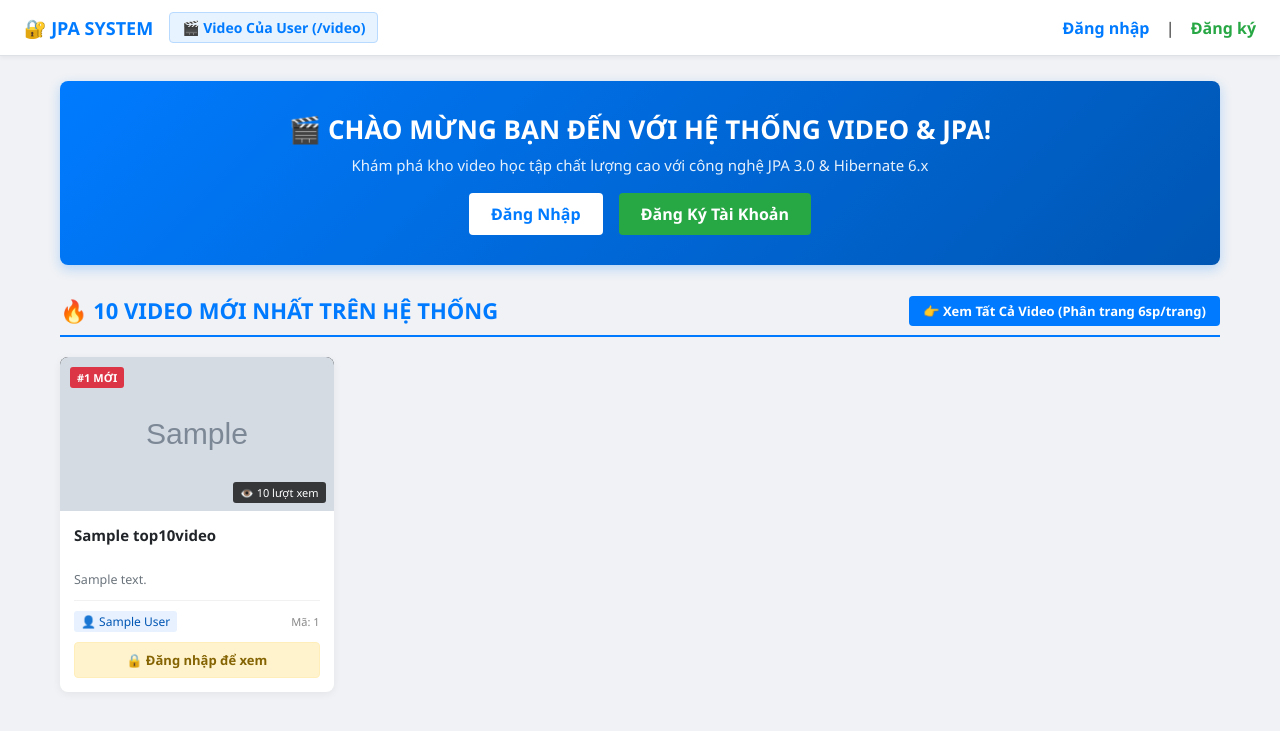
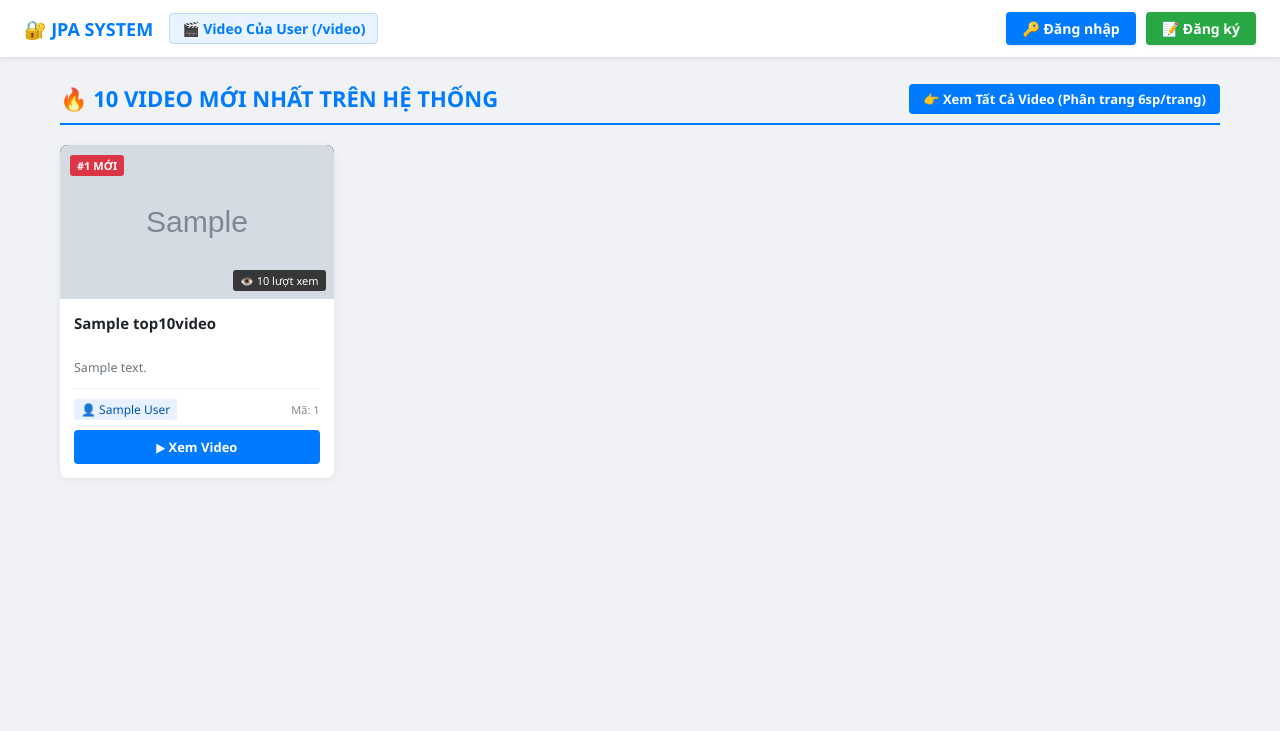
Before and after one commit to MTien1105/BaiTapWeb, a Java web app: page /views/home.jsp in a window 1280 px wide. Shown: the top 731 px of the page. Run offline with Tomcat 11, a stand-in JSP engine, Linux system fonts and the light colour scheme; the template is opened without the code that fills it: most values are stand-ins (such as "Sample title", 1, 10 or a date in 2020); grey boxes marked "Sample" are stand-in pictures.

Commit message:
feat: Display public videos on homepage without login gate and place login/register in top-right

```diff
--- a/src/main/webapp/index.jsp
+++ b/src/main/webapp/index.jsp
@@ -1,5 +1,5 @@
 <%@ page language="java" contentType="text/html; charset=UTF-8" pageEncoding="UTF-8"%>
 <%
-    // Tự động chuyển hướng vào /waiting (nếu đã login hoặc có cookie sẽ tự vào home, chưa thì vào login)
-    response.sendRedirect(request.getContextPath() + "/waiting");
+    // Chuyển hướng thẳng vào trang chủ hiển thị video ở ngoài màn hình
+    response.sendRedirect(request.getContextPath() + "/home");
 %>
--- a/src/main/webapp/views/home.jsp
+++ b/src/main/webapp/views/home.jsp
@@ -59,8 +59,7 @@
 
     <div class="main-container">
         <!-- Khu vực thông tin người dùng nếu đã đăng nhập -->
-        <c:choose>
-            <c:when test="${sessionScope.account != null}">
+        <c:if test="${sessionScope.account != null}">
             <div class="user-welcome-box">
                 <div class="user-welcome-info">
                     <h2>👋 Chào mừng trở lại, ${sessionScope.account.fullName}!</h2>
@@ -76,18 +75,7 @@
                     <a href="${pageContext.request.contextPath}/admin/videos" class="btn-manage-video">📺 Quản Lý Video (CRUD)</a>
                 </div>
             </div>
-            </c:when>
-            <c:otherwise>
-                <div class="guest-banner">
-                    <h2>🎬 CHÀO MỪNG BẠN ĐẾN VỚI HỆ THỐNG VIDEO & JPA!</h2>
-                    <p>Khám phá kho video học tập chất lượng cao với công nghệ JPA 3.0 & Hibernate 6.x</p>
-                    <div>
-                        <a href="${pageContext.request.contextPath}/login">Đăng Nhập</a>
-                        <a href="${pageContext.request.contextPath}/register" style="background: #28a745; color: #fff;">Đăng Ký Tài Khoản</a>
-                    </div>
-                </div>
-            </c:otherwise>
-        </c:choose>
+        </c:if>
 
         <!-- Danh sách 10 Video Mới Nhất -->
         <div class="section-header">
@@ -144,15 +132,8 @@
                                     <span style="color: #888; font-size: 11px;">Mã: ${v.videoId}</span>
                                 </div>
                                 <div style="margin-top: 10px;">
-                                    <a href="${pageContext.request.contextPath}/video/detail?id=${v.videoId}" style="display: block; text-align: center; padding: 8px 12px; border-radius: 4px; text-decoration: none; font-weight: 600; font-size: 13px; ${sessionScope.account != null ? 'background: #007bff; color: #fff;' : 'background: #fff3cd; color: #856404; border: 1px solid #ffeeba;'}">
-                                        <c:choose>
-                                            <c:when test="${sessionScope.account != null}">
-                                                ▶ Xem Video Ngay
-                                            </c:when>
-                                            <c:otherwise>
-                                                🔒 Đăng nhập để xem
-                                            </c:otherwise>
-                                        </c:choose>
+                                    <a href="${pageContext.request.contextPath}/video/detail?id=${v.videoId}" style="display: block; text-align: center; padding: 8px 12px; border-radius: 4px; text-decoration: none; font-weight: 600; font-size: 13px; background: #007bff; color: #fff;">
+                                        ▶ Xem Video
                                     </a>
                                 </div>
                             </div>
--- a/src/main/webapp/views/topbar.jsp
+++ b/src/main/webapp/views/topbar.jsp
@@ -10,19 +10,17 @@
     </div>
     <c:choose>
         <c:when test="${sessionScope.account == null}">
-            <div>
-                <a href="${pageContext.request.contextPath}/login" style="margin-right: 12px; text-decoration: none; font-weight: 600; color: #007bff;">Đăng nhập</a>
-                <span>|</span>
-                <a href="${pageContext.request.contextPath}/register" style="margin-left: 12px; text-decoration: none; font-weight: 600; color: #28a745;">Đăng ký</a>
+            <div style="display: flex; align-items: center; gap: 10px;">
+                <a href="${pageContext.request.contextPath}/login" style="display: inline-block; padding: 7px 16px; background: #007bff; color: #fff; text-decoration: none; border-radius: 4px; font-weight: 600; font-size: 14px; box-shadow: 0 1px 3px rgba(0,0,0,0.1);">🔑 Đăng nhập</a>
+                <a href="${pageContext.request.contextPath}/register" style="display: inline-block; padding: 7px 16px; background: #28a745; color: #fff; text-decoration: none; border-radius: 4px; font-weight: 600; font-size: 14px; box-shadow: 0 1px 3px rgba(0,0,0,0.1);">📝 Đăng ký</a>
             </div>
         </c:when>
         <c:otherwise>
-            <div style="display: flex; align-items: center; gap: 16px;">
+            <div style="display: flex; align-items: center; gap: 14px;">
                 <span style="color: #333; font-weight: 500;">
                     👤 Xin chào, <strong>${sessionScope.account.fullName}</strong> (${sessionScope.account.userName})
                 </span>
-                <span>|</span>
-                <a href="${pageContext.request.contextPath}/logout" style="text-decoration: none; color: #dc3545; font-weight: 600;">Đăng Xuất</a>
+                <a href="${pageContext.request.contextPath}/logout" style="padding: 6px 14px; background: #dc3545; color: #fff; text-decoration: none; border-radius: 4px; font-weight: 600; font-size: 13px;">Đăng Xuất</a>
             </div>
         </c:otherwise>
     </c:choose>
```
Also changed, not shown: src/main/java/vn/iotstar/controller/UserVideoController.java (+1 -9 lines), src/main/webapp/views/user-video.jsp (+2 -9 lines). Lines whose indentation alone changed are shown as unchanged.
